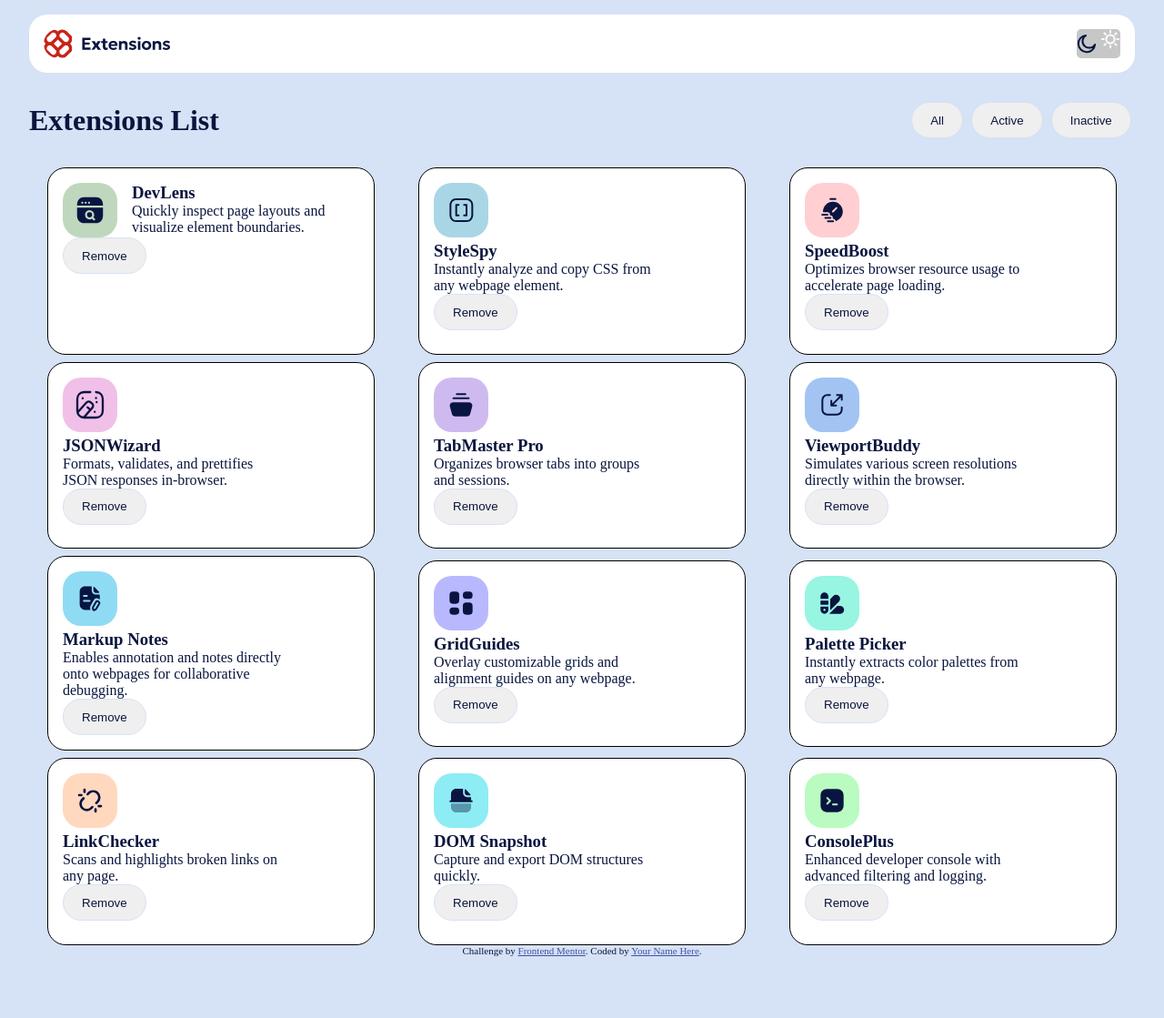
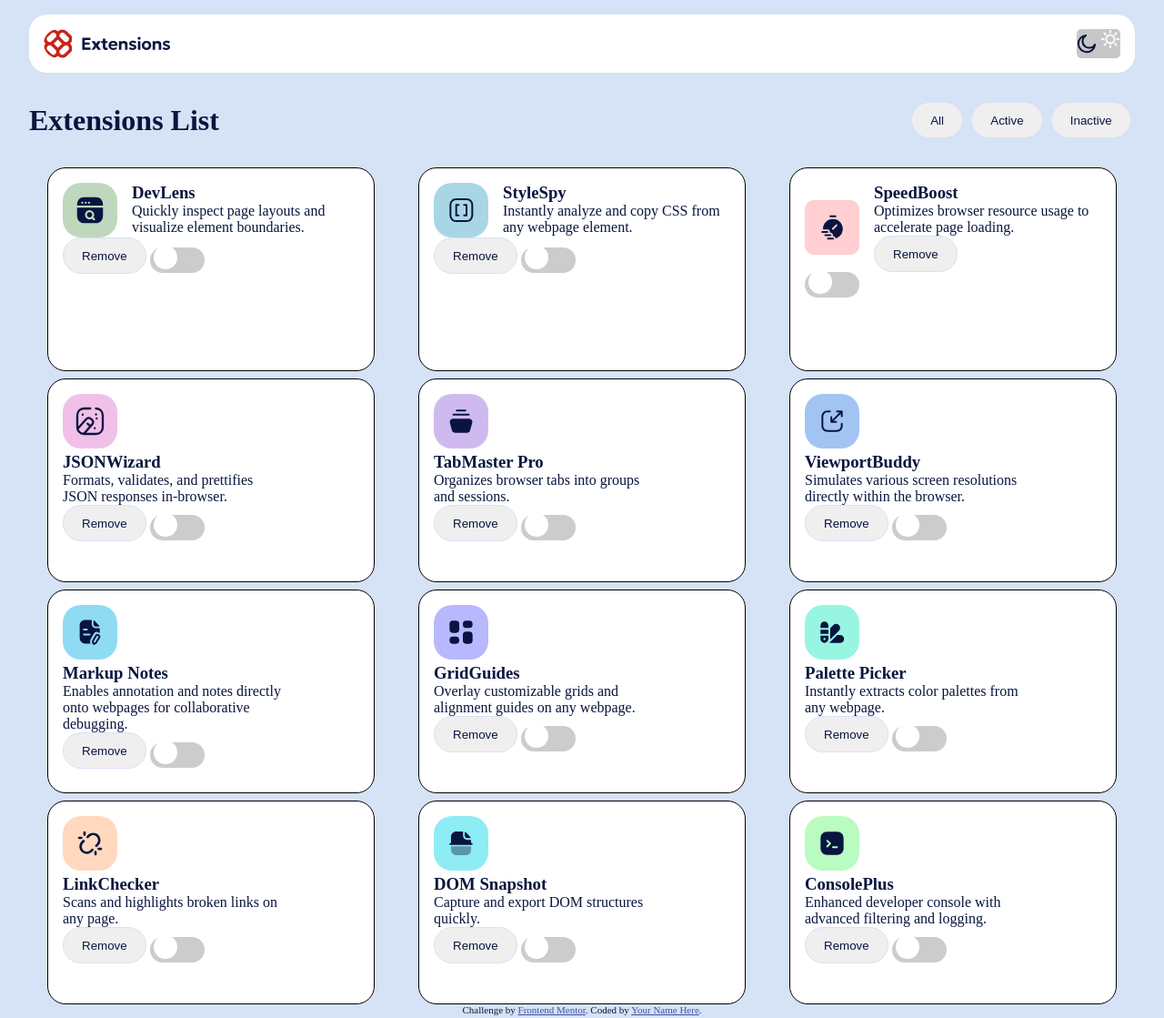
Before and after one commit to Donnish233/W3B-Project, a plain HTML site: page index.html in a window 1280 px wide. Shown: the whole page at 91% size. Before the commit the page ends 1067 px from the top, so only its background shows below. Drawn offline with Linux system fonts and the light colour scheme; files whose address does not match are found by name.

Commit message:
Third commit
Updated the UI via changes to the HTML and CSS files

```diff
--- a/index.html
+++ b/index.html
@@ -68,27 +68,55 @@
             </p>
           </div>
         </div>
+        <div class="button-holder">
         <button>Remove</button>
+        <!-- Rounded switch -->
+<label class="switch">
+  <input type="checkbox">
+  <span class="slider round"></span>
+</label>
+</div>
       </article>
       <article class="card">
+        <div class="details">
         <img
           src="/browser-extensions-manager-ui-main/assets/images/logo-style-spy.svg"
           alt=""
           srcset=""
         />
+        <div>
         <h3>StyleSpy</h3>
         <p>Instantly analyze and copy CSS from any webpage element.</p>
+        </div>
+        </div>
+        <div class="button-holder">
         <button>Remove</button>
+        <!-- Rounded switch -->
+<label class="switch">
+  <input type="checkbox">
+  <span class="slider round"></span>
+</label>
+</div>
       </article>
       <article class="card">
+        <div class="details">
         <img
           src="/browser-extensions-manager-ui-main/assets/images/logo-speed-boost.svg"
           alt=""
           srcset=""
         />
+        <div>
         <h3>SpeedBoost</h3>
         <p>Optimizes browser resource usage to accelerate page loading.</p>
         <button>Remove</button>
+        </div>
+        </div>
+        <div>
+        <!-- Rounded switch -->
+<label class="switch">
+  <input type="checkbox">
+  <span class="slider round"></span>
+</label>
       </article>
       <div class="card">
         <img
@@ -99,6 +127,11 @@
         <h3>JSONWizard</h3>
         <p>Formats, validates, and prettifies JSON responses in-browser.</p>
         <button>Remove</button>
+        <!-- Rounded switch -->
+<label class="switch">
+  <input type="checkbox">
+  <span class="slider round"></span>
+</label>
       </div>
       <article class="card">
         <img
@@ -109,6 +142,11 @@
         <h3>TabMaster Pro</h3>
         <p>Organizes browser tabs into groups and sessions.</p>
         <button>Remove</button>
+        <!-- Rounded switch -->
+<label class="switch">
+  <input type="checkbox">
+  <span class="slider round"></span>
+</label>
       </article>
       <article class="card">
         <img
@@ -119,6 +157,11 @@
         <h3>ViewportBuddy</h3>
         <p>Simulates various screen resolutions directly within the browser.</p>
         <button>Remove</button>
+        <!-- Rounded switch -->
+<label class="switch">
+  <input type="checkbox">
+  <span class="slider round"></span>
+</label>
       </article>
       <article class="card">
         <img
@@ -132,6 +175,11 @@
           debugging.
         </p>
         <button>Remove</button>
+        <!-- Rounded switch -->
+<label class="switch">
+  <input type="checkbox">
+  <span class="slider round"></span>
+</label>
       </article>
       <article class="card">
         <img
@@ -142,6 +190,11 @@
         <h3>GridGuides</h3>
         <p>Overlay customizable grids and alignment guides on any webpage.</p>
         <button>Remove</button>
+        <!-- Rounded switch -->
+<label class="switch">
+  <input type="checkbox">
+  <span class="slider round"></span>
+</label>
       </article>
       <article class="card">
         <img
@@ -151,6 +204,11 @@
         <h3>Palette Picker</h3>
         <p>Instantly extracts color palettes from any webpage.</p>
         <button>Remove</button>
+        <!-- Rounded switch -->
+<label class="switch">
+  <input type="checkbox">
+  <span class="slider round"></span>
+</label>
       </article>
       <article class="card">
         <img
@@ -161,6 +219,11 @@
         <h3>LinkChecker</h3>
         <p>Scans and highlights broken links on any page.</p>
         <button>Remove</button>
+        <!-- Rounded switch -->
+<label class="switch">
+  <input type="checkbox">
+  <span class="slider round"></span>
+</label>
       </article>
       <article class="card">
         <img
@@ -171,6 +234,11 @@
         <h3>DOM Snapshot</h3>
         <p>Capture and export DOM structures quickly.</p>
         <button>Remove</button>
+        <!-- Rounded switch -->
+<label class="switch">
+  <input type="checkbox">
+  <span class="slider round"></span>
+</label>
       </article>
       <article class="card">
         <img
@@ -180,6 +248,11 @@
         <h3>ConsolePlus</h3>
         <p>Enhanced developer console with advanced filtering and logging.</p>
         <button>Remove</button>
+        <!-- Rounded switch -->
+<label class="switch">
+  <input type="checkbox">
+  <span class="slider round"></span>
+</label>
       </article>
     </main>
     <div class="attribution">
--- a/style.css
+++ b/style.css
@@ -62,7 +62,7 @@ button{
 }
 .card{
     width: 100%;
-    aspect-ratio: 7/4;
+    height: 14em;
     padding: 1rem;
     background-color: white;
     border: 1px solid black;
@@ -77,6 +77,72 @@ p{
     width: 210px;
     padding: 0 5px 0 0;
 }
+
+
+/* Rounded Toggle Switch*/
+/* The switch - the box around the slider */
+.switch {
+  position: relative;
+  display: inline-block;
+  width: 60px;
+  height: 28px;
+}
+
+/* Hide default HTML checkbox */
+.switch input {
+  opacity: 0;
+  width: 0;
+  height: 0;
+}
+
+/* The slider */
+.slider {
+  position: absolute;
+  cursor: pointer;
+  top: 0;
+  left: 0;
+  right: 0;
+  bottom: 0;
+  background-color: #ccc;
+  -webkit-transition: .4s;
+  transition: .4s;
+}
+
+.slider:before {
+  position: absolute;
+  content: "";
+  height: 26px;
+  width: 26px;
+  left: 4px;
+  bottom: 4px;
+  background-color: white;
+  -webkit-transition: .4s;
+  transition: .4s;
+}
+
+input:checked + .slider {
+  background-color: hsl(3, 86%, 64%);
+}
+
+input:focus + .slider {
+  box-shadow: 0 0 1px #2196F3;
+}
+
+input:checked + .slider:before {
+  -webkit-transform: translateX(26px);
+  -ms-transform: translateX(26px);
+  transform: translateX(26px);
+}
+
+/* Rounded sliders */
+.slider.round {
+  border-radius: 34px;
+}
+
+.slider.round:before {
+  border-radius: 50%;
+}
+
 /* Media Responsiveness */
 @media only screen and (min-width: 520px) and (max-width: 780px){
     #title{
```
Also changed, not shown: script.js (added).
